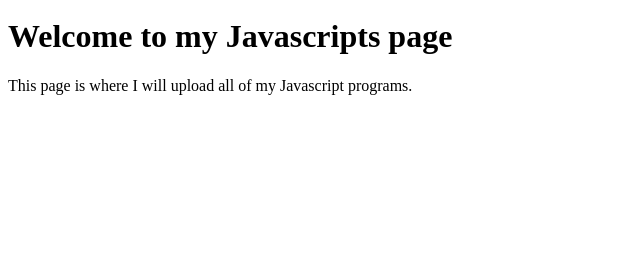
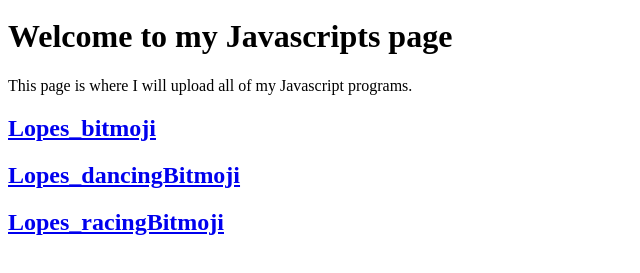
Before and after one commit to Hugolopes32/hugotlopes32.github.io, a plain HTML site: page javascripts.html in a window 1280 px wide. Shown: the part 53-326 px from the top of the page, without its empty margins (0-640 px from the left). Drawn offline with Linux system fonts and the light colour scheme; a script that the page names is missing.

Commit message:
Update javascripts.html

```diff
--- a/javascripts.html
+++ b/javascripts.html
@@ -38,6 +38,12 @@
          This page is where I will upload all of my Javascript programs.
         </p>
 
+        <h2><a href="https://www.khanacademy.org/computer-programming/lopes_bitmoji/6749694593286144">Lopes_bitmoji</a></h2><script src="https://www.khanacademy.org/computer-programming/lopes_bitmoji/6749694593286144/embed.js?editor=no&buttons=no&author=no&embed=yes"></script>
+
+        <h2><a href="https://www.khanacademy.org/computer-programming/lopes_dancingbitmoji/5787245840908288">Lopes_dancingBitmoji</a></h2><script src="https://www.khanacademy.org/computer-programming/lopes_dancingbitmoji/5787245840908288/embed.js?editor=no&buttons=no&author=no&embed=yes"></script>
+
+        <h2><a href="https://www.khanacademy.org/computer-programming/lopes_racingbitmoji/6524602974158848">Lopes_racingBitmoji</a></h2><script src="https://www.khanacademy.org/computer-programming/lopes_racingbitmoji/6524602974158848/embed.js?editor=no&buttons=no&author=no&embed=yes"></script>
+
 
     </body>
 </html>
```
